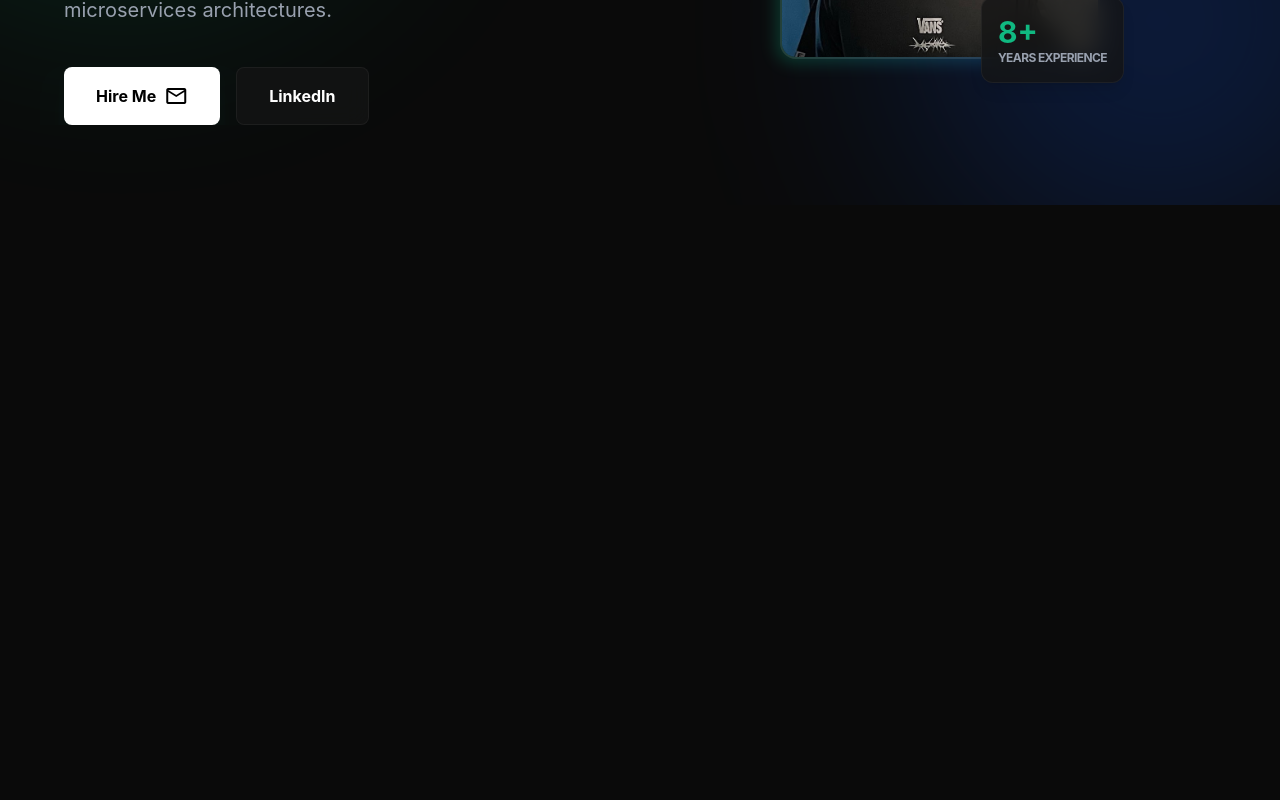
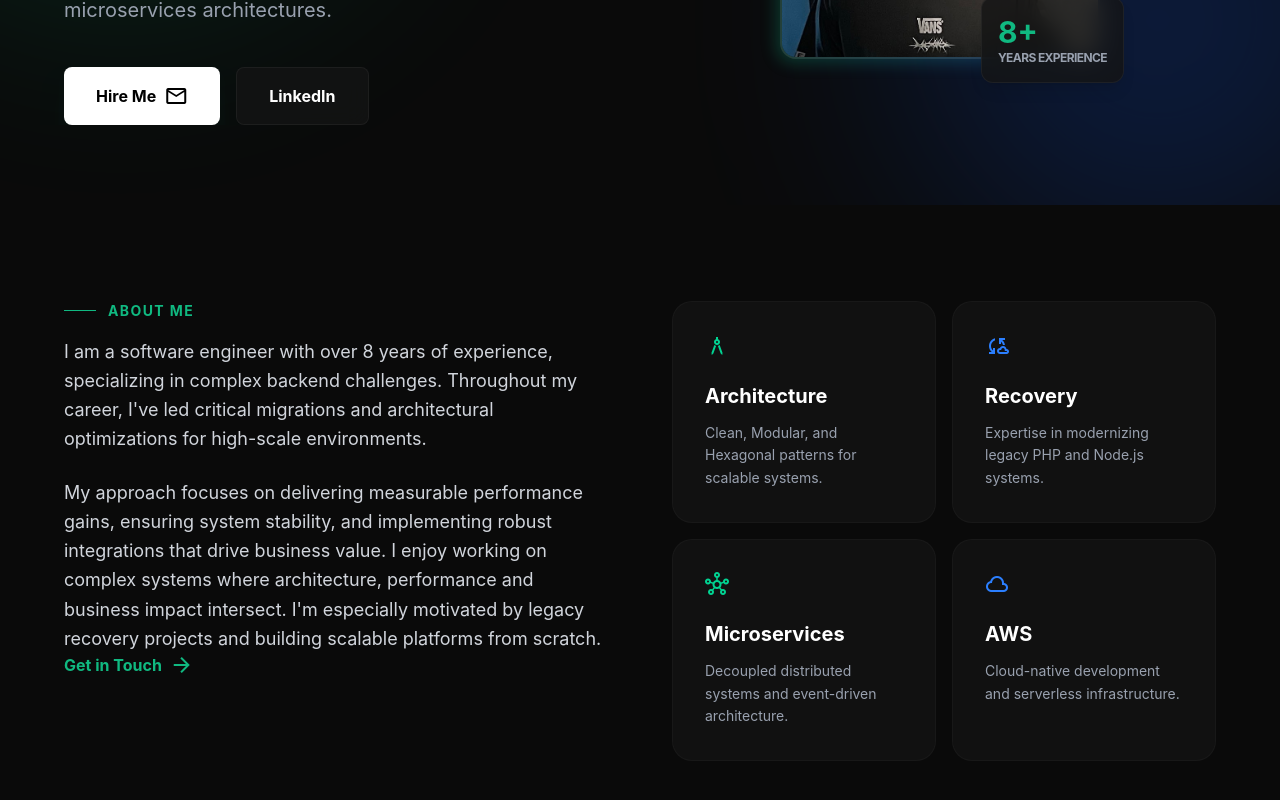
Before and after one commit to NaldsonChagas/personal-site, a Vue app: page / in a window 1280 px wide. Shown: the part 454-1254 px from the top of the page. Before the commit the page ends 800 px from the top, so only its background shows below. Built offline with nearby package versions, Linux system fonts and the light colour scheme.

Commit message:
feat(about): add AboutSection and related components; include content and styles for skills and about information

```diff
--- /dev/null
+++ b/src/components/AboutContent.vue
@@ -0,0 +1,23 @@
+<script setup lang="ts">
+import { useI18n } from '@/i18n/useI18n';
+
+const { t } = useI18n();
+</script>
+
+<template>
+  <div class="space-y-8 sticky top-32">
+    <div class="text-gray-300 leading-relaxed space-y-6 text-lg mb-12 lg:mb-0">
+      <p>{{ t('aboutIntro1') }}</p>
+      <p>{{ t('aboutIntro2') }}</p>
+    </div>
+    <div class="flex gap-4 hidden lg:flex">
+      <a
+        class="text-[var(--primary)] font-bold flex items-center gap-2 hover:gap-3 transition-all"
+        href="#contact"
+      >
+        {{ t('getInTouch') }}
+        <span class="material-symbols-outlined" aria-hidden="true">arrow_forward</span>
+      </a>
+    </div>
+  </div>
+</template>
--- /dev/null
+++ b/src/components/AboutSection.vue
@@ -0,0 +1,29 @@
+<script setup lang="ts">
+import SectionHeading from '@/components/SectionHeading.vue';
+import AboutContent from '@/components/AboutContent.vue';
+import SkillCardGrid from '@/components/SkillCardGrid.vue';
+</script>
+
+<template>
+  <section
+    id="about"
+    class="py-20 md:py-24 px-6 bg-[#0a0a0a]"
+    aria-labelledby="about-heading"
+  >
+    <div class="max-w-6xl mx-auto">
+      <div class="grid lg:grid-cols-2 gap-16 items-start">
+        <div>
+          <SectionHeading
+            title-key="aboutMe"
+            heading-id="about-heading"
+            heading-class="mb-6 lg:mb-4"
+          />
+          <AboutContent />
+        </div>
+        <div>
+          <SkillCardGrid />
+        </div>
+      </div>
+    </div>
+  </section>
+</template>
--- a/src/components/HeroSection.vue
+++ b/src/components/HeroSection.vue
@@ -25,9 +25,7 @@ const { t } = useI18n();
         <p
           class="text-lg md:text-xl text-gray-400 max-w-xl leading-relaxed mx-auto md:mx-0 px-4 md:px-0 max-w-sm md:max-w-xl"
         >
-          {{ t('heroDescriptionPrefix') }}
-          <span class="text-white">{{ t('heroDescriptionHighlight') }}</span>
-          {{ t('heroDescriptionSuffix') }}
+          {{ t('heroDescriptionPrefix') }}{{ t('heroDescriptionHighlight') }}{{ t('heroDescriptionSuffix') }}
         </p>
         <div
           class="flex flex-col w-full max-w-[280px] mx-auto md:mx-0 md:max-w-none md:flex-row flex-wrap justify-center md:justify-start gap-3 md:gap-4 pt-4"
--- /dev/null
+++ b/src/components/SectionHeading.vue
@@ -0,0 +1,22 @@
+<script setup lang="ts">
+import { useI18n } from '@/i18n/useI18n';
+
+defineProps<{
+  titleKey: string;
+  headingId?: string;
+  headingClass?: string;
+}>();
+
+const { t } = useI18n();
+</script>
+
+<template>
+  <h2
+    :id="headingId"
+    class="text-sm font-bold text-[var(--primary)] uppercase tracking-widest flex items-center gap-3"
+    :class="headingClass"
+  >
+    <span class="w-8 h-[1px] bg-[var(--primary)]" aria-hidden="true" />
+    <span>{{ t(titleKey) }}</span>
+  </h2>
+</template>
--- /dev/null
+++ b/src/components/SkillCard.vue
@@ -0,0 +1,38 @@
+<script setup lang="ts">
+import { useI18n } from '@/i18n/useI18n';
+
+defineProps<{
+  icon: string;
+  iconVariant: 'emerald' | 'blue';
+  titleKey: string;
+  descriptionKey: string;
+  descriptionShortKey: string;
+}>();
+
+const { t } = useI18n();
+</script>
+
+<template>
+  <div class="metric-card">
+    <span
+      class="material-symbols-outlined text-2xl md:text-3xl mb-4 md:mb-6 block"
+      :class="iconVariant === 'emerald' ? 'text-emerald-400' : 'text-blue-500'"
+      aria-hidden="true"
+    >
+      {{ icon }}
+    </span>
+    <h3 class="text-sm md:text-xl font-bold mb-2 md:mb-3">
+      {{ t(titleKey) }}
+    </h3>
+    <p
+      class="text-gray-500 text-[11px] leading-tight md:hidden"
+    >
+      {{ t(descriptionShortKey) }}
+    </p>
+    <p
+      class="hidden md:block text-gray-400 text-sm leading-relaxed"
+    >
+      {{ t(descriptionKey) }}
+    </p>
+  </div>
+</template>
--- /dev/null
+++ b/src/components/SkillCardGrid.vue
@@ -0,0 +1,48 @@
+<script setup lang="ts">
+import SkillCard from '@/components/SkillCard.vue';
+
+const skills = [
+  {
+    icon: 'architecture',
+    iconVariant: 'emerald' as const,
+    titleKey: 'skillArchitecture',
+    descriptionKey: 'skillArchitectureDesc',
+    descriptionShortKey: 'skillArchitectureDescShort',
+  },
+  {
+    icon: 'cloud_sync',
+    iconVariant: 'blue' as const,
+    titleKey: 'skillRecovery',
+    descriptionKey: 'skillRecoveryDesc',
+    descriptionShortKey: 'skillRecoveryDescShort',
+  },
+  {
+    icon: 'hub',
+    iconVariant: 'emerald' as const,
+    titleKey: 'skillMicroservices',
+    descriptionKey: 'skillMicroservicesDesc',
+    descriptionShortKey: 'skillMicroservicesDescShort',
+  },
+  {
+    icon: 'cloud',
+    iconVariant: 'blue' as const,
+    titleKey: 'skillAws',
+    descriptionKey: 'skillAwsDesc',
+    descriptionShortKey: 'skillAwsDescShort',
+  },
+];
+</script>
+
+<template>
+  <div class="grid grid-cols-2 gap-3 md:gap-4">
+    <SkillCard
+      v-for="skill in skills"
+      :key="skill.titleKey"
+      :icon="skill.icon"
+      :icon-variant="skill.iconVariant"
+      :title-key="skill.titleKey"
+      :description-key="skill.descriptionKey"
+      :description-short-key="skill.descriptionShortKey"
+    />
+  </div>
+</template>
--- a/src/i18n/messages.ts
+++ b/src/i18n/messages.ts
@@ -4,6 +4,11 @@ export const messages: Record<Locale, Record<string, string>> = {
   en: {
     about: 'About',
     aboutMe: 'About me',
+    aboutIntro1:
+      "I am a software engineer with over 8 years of experience, specializing in complex backend challenges. Throughout my career, I've led critical migrations and architectural optimizations for high-scale environments.",
+    aboutIntro2:
+      "My approach focuses on delivering measurable performance gains, ensuring system stability, and implementing robust integrations that drive business value. I enjoy working on complex systems where architecture, performance and business impact intersect. I'm especially motivated by legacy recovery projects and building scalable platforms from scratch.",
+    getInTouch: 'Get in Touch',
     impactfulCases: 'Impactful Cases',
     hireMe: 'Hire Me',
     contact: 'Contact',
@@ -16,10 +21,28 @@ export const messages: Record<Locale, Record<string, string>> = {
     heroDescriptionSuffix: ', system modernization, and scalable microservices architectures.',
     linkedIn: 'LinkedIn',
     heroPhotoAlt: 'Naldson Bento Chagas, backend developer',
+    skillArchitecture: 'Architecture',
+    skillArchitectureDesc: 'Clean, Modular, and Hexagonal patterns for scalable systems.',
+    skillArchitectureDescShort: 'Clean, Modular & Hexagonal.',
+    skillRecovery: 'Recovery',
+    skillRecoveryDesc: 'Expertise in modernizing legacy PHP and Node.js systems.',
+    skillRecoveryDescShort: 'Modernizing legacy systems.',
+    skillMicroservices: 'Microservices',
+    skillMicroservicesDesc:
+      'Decoupled distributed systems and event-driven architecture.',
+    skillMicroservicesDescShort: 'Event-driven distribution.',
+    skillAws: 'AWS',
+    skillAwsDesc: 'Cloud-native development and serverless infrastructure.',
+    skillAwsDescShort: 'Cloud-native development.',
   },
   pt: {
     about: 'Sobre',
     aboutMe: 'Sobre mim',
+    aboutIntro1:
+      'Sou engenheiro de software com mais de 8 anos de experiência construindo e modernizando sistemas críticos em setores como energia, telecomunicações, varejo farmacêutico, banco digital e iGaming. Ao longo da minha carreira, liderei migrações críticas e otimizações arquiteturais para ambientes de alta escala.',
+    aboutIntro2:
+      'Minha abordagem foca em entregar ganhos de performance mensuráveis, garantindo estabilidade do sistema e implementando integrações robustas que geram valor real para o negócio. Gosto de trabalhar em sistemas complexos onde arquitetura, performance e impacto de negócio se cruzam. Sou especialmente motivado por projetos de recuperação de legados e construção de plataformas escaláveis do zero.',
+    getInTouch: 'Fale Comigo',
     impactfulCases: 'Cases de Impacto',
     hireMe: 'Contrate-me',
     contact: 'Contato',
@@ -32,5 +55,18 @@ export const messages: Record<Locale, Record<string, string>> = {
     heroDescriptionSuffix: ', modernização de sistemas e arquiteturas de microserviços escaláveis.',
     linkedIn: 'LinkedIn',
     heroPhotoAlt: 'Naldson Bento Chagas, desenvolvedor backend',
+    skillArchitecture: 'Arquitetura',
+    skillArchitectureDesc: 'Padrões Clean, Modular e Hexagonal para sistemas escaláveis.',
+    skillArchitectureDescShort: 'Limpa, Modular e Hexagonal.',
+    skillRecovery: 'Recuperação',
+    skillRecoveryDesc: 'Expertise em modernização de sistemas legados PHP e Node.js.',
+    skillRecoveryDescShort: 'Modernização de legados.',
+    skillMicroservices: 'Microsserviços',
+    skillMicroservicesDesc:
+      'Sistemas distribuídos desacoplados e arquitetura orientada a eventos.',
+    skillMicroservicesDescShort: 'Orientado a eventos.',
+    skillAws: 'AWS',
+    skillAwsDesc: 'Desenvolvimento cloud-native e infraestrutura serverless.',
+    skillAwsDescShort: 'Desenvolvimento cloud.',
   },
 };
--- a/src/layouts/desktop/DesktopLayout.vue
+++ b/src/layouts/desktop/DesktopLayout.vue
@@ -1,6 +1,7 @@
 <script setup lang="ts">
 import AppHeader from '@/components/AppHeader.vue';
 import HeroSection from '@/components/HeroSection.vue';
+import AboutSection from '@/components/AboutSection.vue';
 </script>
 
 <template>
@@ -26,9 +27,7 @@ import HeroSection from '@/components/HeroSection.vue';
           <HeroSection />
         </div>
       </header>
-      <section id="about" aria-labelledby="about-heading">
-        <!-- About placeholder -->
-      </section>
+      <AboutSection />
       <section id="cases">
         <!-- Cases placeholder -->
       </section>
--- a/src/style.css
+++ b/src/style.css
@@ -3,4 +3,5 @@
 @import './styles/base.css';
 @import './styles/layout.css';
 @import './styles/components/nav.css';
+@import './styles/components/metric-card.css';
 @import './styles/utilities.css';
--- /dev/null
+++ b/src/styles/components/metric-card.css
@@ -0,0 +1,22 @@
+.metric-card {
+  background: #111111;
+  border: 1px solid rgba(255, 255, 255, 0.03);
+  border-radius: 1rem;
+  padding: 1.5rem;
+  transition: all 0.3s ease;
+}
+
+@media (min-width: 768px) {
+  .metric-card {
+    border-radius: 1.25rem;
+    padding: 2rem;
+  }
+}
+
+@media (hover: hover) {
+  .metric-card:hover {
+    border-color: rgba(255, 255, 255, 0.1);
+    background: #161616;
+    transform: translateY(-4px);
+  }
+}
```
